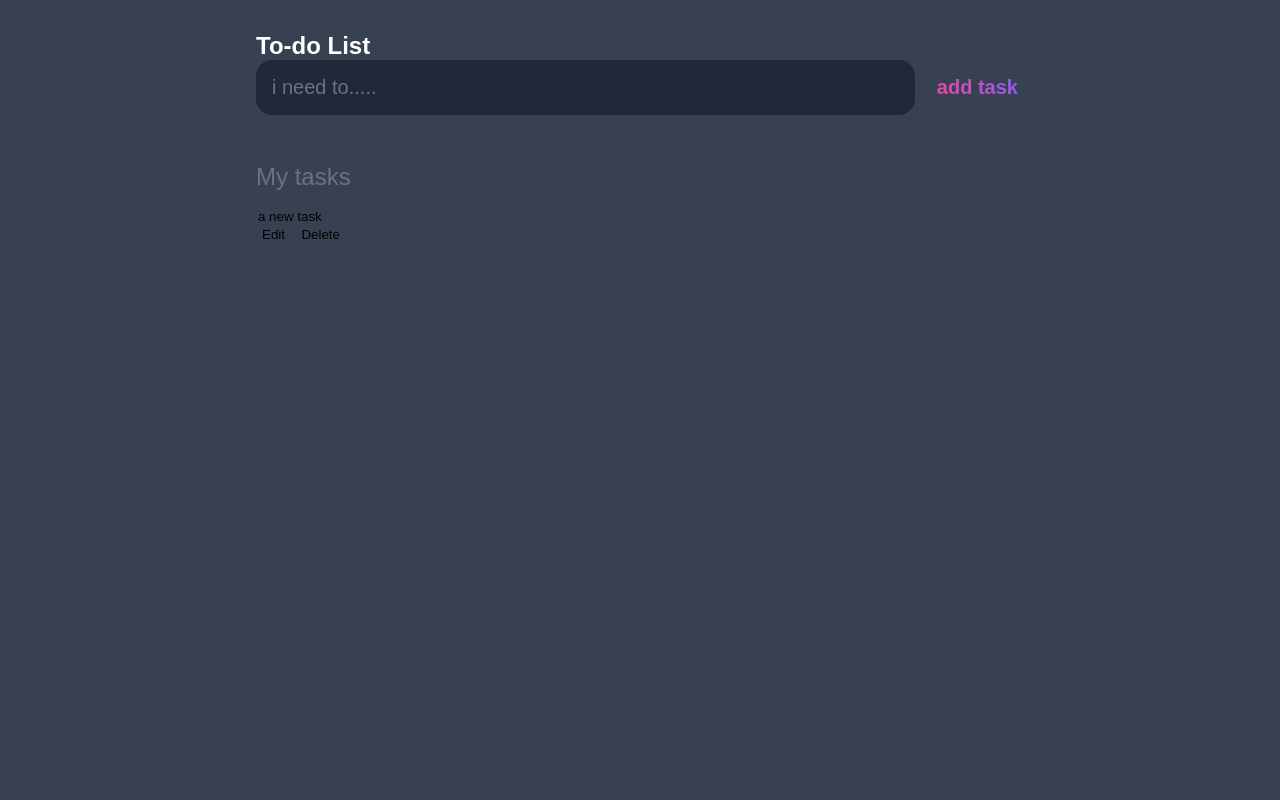
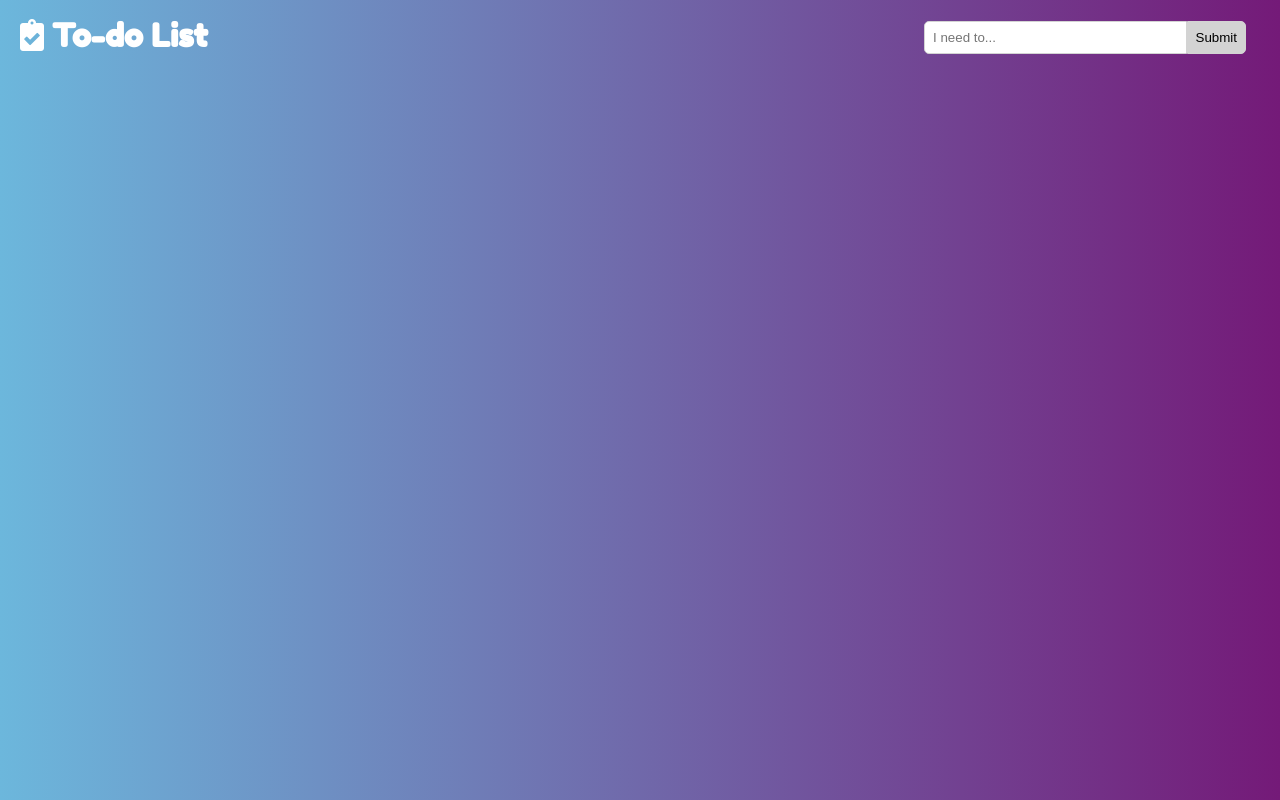
Before and after one commit to norman-coder/To-Do-List, a plain HTML site: page index.html in a window 1280 px wide. Drawn offline with Linux system fonts and the light colour scheme.

Commit message:
Update index.html

```diff
--- a/index.html
+++ b/index.html
@@ -2,52 +2,37 @@
 <html lang="en">
 
 <head>
+
   <meta charset="UTF-8">
-  <link rel="stylesheet" href="./main.css">
+  <meta name="viewport" content="width=device-width, initial-scale=1.0">
+  <link rel="stylesheet" href="https://cdnjs.cloudflare.com/ajax/libs/font-awesome/5.15.3/css/all.min.css">
+  <link rel="shortcut icon" type="image/png" href="list.png" />
+  <link rel="stylesheet" href="style.css">
+
   <title>To-do List</title>
+
 </head>
 
 <body>
 
-
+  <main>
     <header>
       <div class="container">
         <div id="header">
           <h2><i class="fas fa-clipboard-check"></i> To-do List</h2>
           <div class="user_input">
-            <form id="forminput">
-                <input
-                type="text"
-                placeholder="i need to....."
-                id="new-task-input">
-                <input type="submit"
-                id="new-task-submit"
-                value="add task">
-
+            <input type="text" id="input" placeholder="I need to..."><button id="add_item">Submit</button>
           </div>
         </div>
       </div>
     </header>
-    <main>
-            <section class="tasklist">
-                <h2>My tasks</h2>
-            <div id="to_do_list">
-                <div class="container">
 
-                    <div class="content">
-                    <input
-                        type="text"
-                        class="text"
-                        value="a new task"
-                        readonly/></div>
-                </div>
-                <div class="actions">
-                    <button class="edit">Edit</button>
-                    <button class="delete">Delete</button>
-                </div>
-            </div>
-            </section>
-    </main>
+    <section>
+      <div class="container">
+        <div id="to_do_list"></div>
+      </div>
+    </section>
+  </main>
 
   <script src="script.js"></script>
 
```
